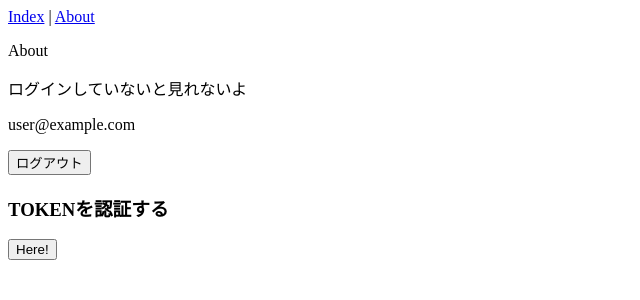
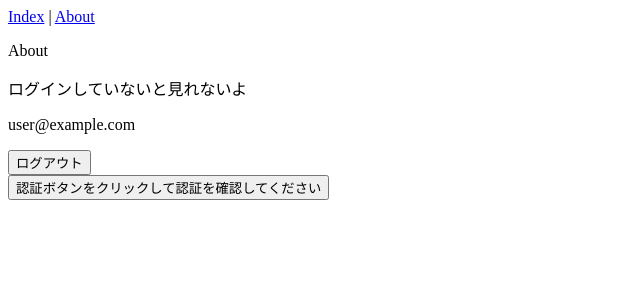
Before and after one commit to boast-app/auth, a React (Create React App) app: page /about in a window 1280 px wide. Shown: the top 300 px of the page, without its empty margins (0-640 px from the left). Built offline with nearby package versions, Linux system fonts and the light colour scheme; no server answers; sample sign-in values are in the browser's storage.

Commit message:
Reactに認証の確認ボタン

```diff
--- a/src/pages/About.js
+++ b/src/pages/About.js
@@ -1,9 +1,12 @@
 import { useAuthContext } from "../context/authContext"
 import firebase from "../plugins/firebase"
 import "firebase/auth"
+import axios from "axios"
+import { useState } from "react"
 
 const About = () => {
   const { user } = useAuthContext()
+  const [message, setMessage] = useState("認証ボタンをクリックして認証を確認してください")
 
   const handleOnLogout = () => {
     firebase.auth().signOut()
@@ -11,8 +14,17 @@ const About = () => {
 
   const handleOnToken = () => {
     firebase.auth().currentUser.getIdToken(true)
-      .then((idToken) => {
-        console.log(idToken)
+      .then(idToken => {
+        axios.post("http://localhost:5001/user/verify", {
+          token: idToken
+        })
+          .then(res => {
+            if(res.data.ok) {
+              setMessage(`${res.data.data.email}として正常に認証されています`)
+            } else {
+              setMessage(`${res.data.message}が原因で正常な認証が行われていません`)
+            }
+          })
       })
   }
 
@@ -23,8 +35,7 @@ const About = () => {
       <p>{user===null ? "" : user.email}</p>
       <button onClick={handleOnLogout}>ログアウト</button>
       <div>
-        <h3>TOKENを認証する</h3>
-        <button onClick={handleOnToken}>Here!</button>
+        <button onClick={handleOnToken}>{message===""  ? "" : message}</button>
       </div>
     </div>
   )
```
Also changed, not shown: 1 other file (tests, documents, lock files or other folders).
